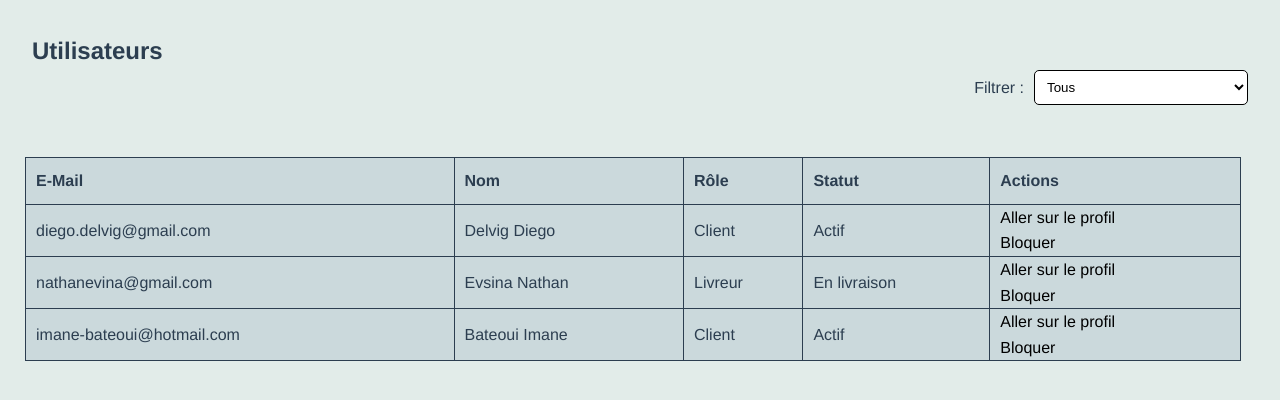
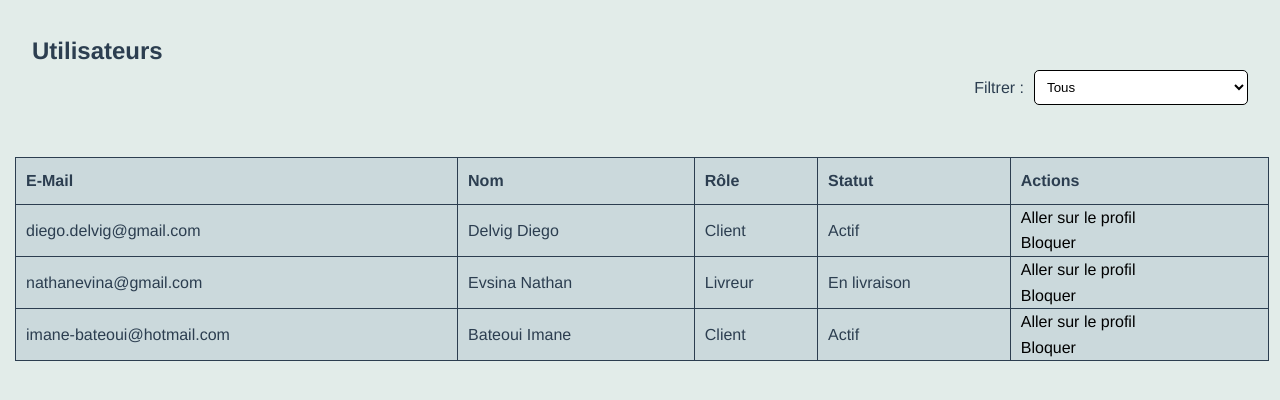
Before and after one commit to DiegoDelvig/Yumland, a PHP site: page /admin.html in a window 1280 px wide. Shown: the part 68-468 px from the top of the page. Run offline with PHP 8.4, Linux system fonts and the light colour scheme.

Commit message:
Update admin.css

```diff
--- a/css/admin.css
+++ b/css/admin.css
@@ -1,8 +1,10 @@
 
     table{
-        width: 95%;
+        margin-bottom: 50px;
+        margin-left: 15px;
+        width: 98%;
         border-collapse: collapse;
-        margin-left: 25px;
+        min-width: 600px;
     }
 
 
```
